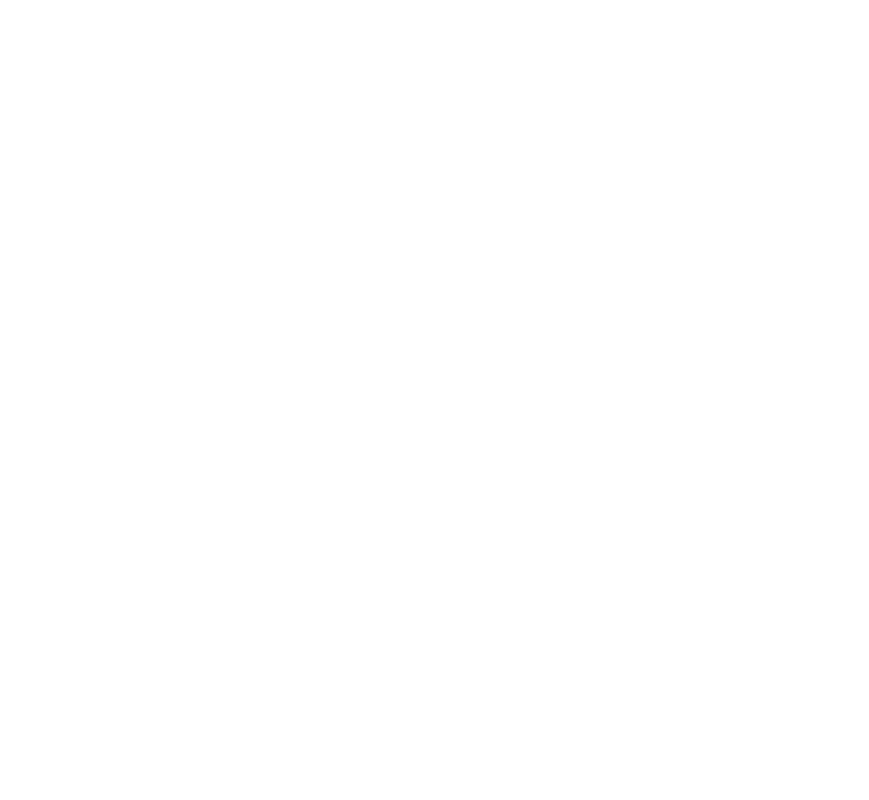
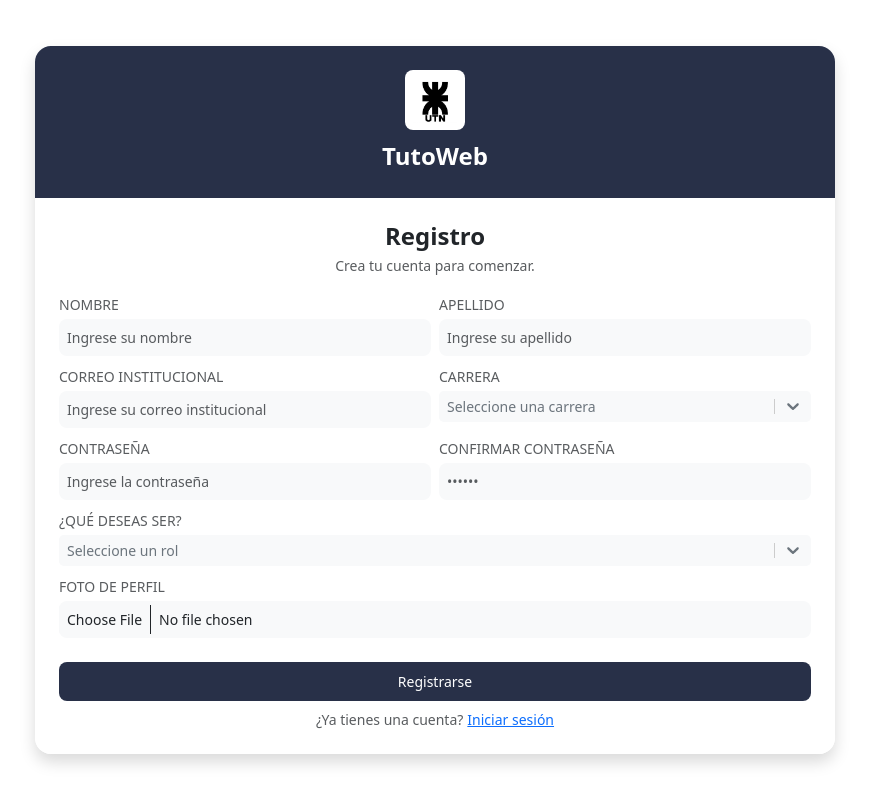
Before and after one commit to Consigli-Santino/tutoweb-frontend, a React (Vite) app: page /form-user in a window 1280 px wide. Before the commit this address had no page. Shown: the whole page, without its empty margins (205-1074 px from the left). Built offline with nearby package versions, Linux system fonts and the light colour scheme; no server answers.

Commit message:
work in load data by user email on edit

```diff
--- a/src/App.jsx
+++ b/src/App.jsx
@@ -1,6 +1,4 @@
-// App.jsx - Versión optimizada
-import React from 'react';
-import { BrowserRouter, Routes, Route, Navigate } from 'react-router-dom';
+import { BrowserRouter, Routes, Route } from 'react-router-dom';
 import { AuthProvider } from './context/AuthContext.jsx';
 import { EntidadesProvider } from "./context/EntidadesContext.jsx";
 
@@ -16,14 +14,13 @@ import FormUserByAdmin from './components/Admin/FormUserByAdmin.jsx';
 
 function App() {
     return (
-        <BrowserRouter>
+        <AuthProvider>
+            {/* Envolver todo con el EntidadesProvider FUERA de Routes */}
             <EntidadesProvider>
-            <AuthProvider>
+                <BrowserRouter>
                     <Routes>
-                        {/* Redirect root to login */}
-                        <Route path="/" element={<Navigate to="/login" replace />} />
-
                         {/* Rutas públicas (sin navbar/homebar) */}
+                        <Route path="/" element={<Login />} />
                         <Route path="/login" element={<Login />} />
                         <Route path="/register" element={<FormUser />} />
                         <Route path="/unauthorized" element={<Unauthorized />} />
@@ -60,11 +57,13 @@ function App() {
                                     <FormUserByAdmin />
                                 </ProtectedRoute>
                             } />
+                            {/* Añadimos la ruta para mi perfil dentro del layout pero sin protegerla */}
+                            <Route path="/form-user" element={<FormUser />} />
                         </Route>
                     </Routes>
-            </AuthProvider>
+                </BrowserRouter>
             </EntidadesProvider>
-        </BrowserRouter>
+        </AuthProvider>
     );
 }
 
--- a/src/components/Register/FormUser.jsx
+++ b/src/components/Register/FormUser.jsx
@@ -1,16 +1,25 @@
 import React, {useState, useCallback, useEffect} from 'react';
 import utnLogo from '../../assets/UTN_logo.jpg';
-import { useNavigate } from "react-router-dom";
+import { useNavigate, useParams, useSearchParams } from "react-router-dom";
 import _ from 'lodash';
 import '../Login/LoginButton.css';
 import CustomSelect from "../CustomInputs/CustomSelect.jsx";
+import { useAuth } from '../../context/AuthContext';
+import Unauthorized from "../Unauthorized/Unauthorized.jsx";
 
 const FormUser = () => {
     const navigate = useNavigate();
+    const { user } = useAuth();
+    const [searchParams] = useSearchParams();
+    const emailParam = searchParams.get('email');
+    const [error, setError] = useState(null);
     const [isLoading, setIsLoading] = useState(false);
     const [imagePreview, setImagePreview] = useState(null);
     const [carreras, setCarreras] = useState([]);
     const [roles, setRoles] = useState([]);
+    const [isEditing, setIsEditing] = useState(false);
+    const [isAuthorized, setIsAuthorized] = useState(true);
+    const [originalEmail, setOriginalEmail] = useState('');
 
     const [formData, setFormData] = useState({
         nombre: '',
@@ -18,7 +27,7 @@ const FormUser = () => {
         email: '',
         password: '',
         confirmPassword: '',
-        profileImage: null,
+        foto_perfil: null, // Cambiado de profileImage a foto_perfil
         id_rol: '',
         carrera_id: ''
     });
@@ -35,22 +44,83 @@ const FormUser = () => {
                 // Cargar roles
                 const rolesUrl = (import.meta.env.VITE_BACKEND_URL) + '/roles/all/register';
                 const rolesResponse = await fetch(rolesUrl);
-                debugger
                 const rolesData = await rolesResponse.json();
                 setRoles(rolesData.data);
+
+                // Si hay un email como parámetro, intentar cargar los datos del usuario
+                if (emailParam) {
+                    setIsEditing(true);
+                    setOriginalEmail(emailParam);
+
+                    // Verificar si el usuario actual tiene permiso para editar este perfil
+                    if (user && user.email !== emailParam) {
+                        setIsAuthorized(false);
+                    } else {
+                        await fetchUserData(emailParam);
+                    }
+                }
             } catch (error) {
                 console.error('Error fetching data:', error);
             }
         };
         fetchData();
-    }, []);
+    }, [emailParam, user]);
+
+    const fetchUserData = async (email) => {
+        try {
+            setIsLoading(true);
+            // Endpoint para obtener datos del usuario por email
+            const userUrl = `${import.meta.env.VITE_BACKEND_URL}/usuario/by-email/${email}`;
+
+            // Obtener el token del localStorage
+            const token = localStorage.getItem('token');
+
+            const response = await fetch(userUrl, {
+                headers: {
+                    'Authorization': `Bearer ${token}`
+                }
+            });
+
+            if (!response.ok) {
+                throw new Error('No se pudo obtener la información del usuario');
+            }
+
+            const userData = await response.json();
+            const user = userData.data;
+
+            // Actualizar el estado del formulario con los datos del usuario
+            setFormData({
+                nombre: user.nombre || '',
+                apellido: user.apellido || '',
+                email: user.email || '',
+                password: '',
+                confirmPassword: '',
+                profileImage: null,
+                id_rol: user.rol?.id?.toString() || '',
+                carrera_id: user.carreras?.[0]?.id?.toString() || ''
+            });
+
+            // Si hay una imagen de perfil, mostrarla
+            if (user.foto_perfil) {
+                const imageUrl = user.foto_perfil.startsWith('http')
+                    ? user.foto_perfil
+                    : `${import.meta.env.VITE_BACKEND_URL}${user.foto_perfil}`;
+
+                setImagePreview(imageUrl);
+            }
+        } catch (error) {
+            console.error('Error al cargar datos del usuario:', error);
+        } finally {
+            setIsLoading(false);
+        }
+    };
 
     const handleImageChange = (e) => {
         const file = e.target.files[0];
         if (file) {
             setFormData(prevState => ({
                 ...prevState,
-                profileImage: file
+                foto_perfil: file // Cambiamos el nombre de la propiedad a foto_perfil para que coincida con el backend
             }));
 
             // Create preview of the image
@@ -63,10 +133,10 @@ const FormUser = () => {
     };
 
     const handleChange = (e) => {
-        const { name, value, type, checked } = e.target;
+        const { name, value } = e.target;
         setFormData(prevState => ({
             ...prevState,
-            [name]: type === 'checkbox' ? (checked ? 'alumno&profesor' : 'alumno') : value
+            [name]: value
         }));
     };
 
@@ -75,61 +145,96 @@ const FormUser = () => {
             e.preventDefault();
             setIsLoading(true);
 
-            // Validate password match
+            // Validar contraseñas solo si se está registrando o si se están cambiando
+            if (!isEditing || (formData.password && formData.confirmPassword)) {
                 if (formData.password !== formData.confirmPassword) {
-                alert("Las contraseñas no coinciden");
+                    setError("Las contraseñas no coinciden");
                     setIsLoading(false);
                     return;
                 }
+            }
+
+            // Limpiar errores anteriores
+            setError(null);
 
             // Preparar FormData para enviar
             const formDataToSend = new FormData();
             formDataToSend.append('nombre', formData.nombre);
             formDataToSend.append('apellido', formData.apellido);
             formDataToSend.append('email', formData.email);
+
+            // Solo incluir la contraseña si se está registrando o si se ha proporcionado una nueva
+            if (!isEditing || formData.password) {
                 formDataToSend.append('password', formData.password);
-            formDataToSend.append('es_tutor', formData.role === 'alumno&profesor');
+            }
 
             // Agregar el ID del rol seleccionado
-            formDataToSend.append('id_rol', formData.id_rol);
+            formDataToSend.append('rol_id', formData.id_rol);
 
-            // Añadir ID de carrera como array
-            formDataToSend.append('id_carrera', [formData.carrera_id]);
+            // Añadir ID de carrera
+            formDataToSend.append('carrera_id', formData.carrera_id);
 
             // Añadir imagen si existe
-            if (formData.profileImage) {
-                formDataToSend.append('profile_image', formData.profileImage);
+            if (formData.foto_perfil) {
+                formDataToSend.append('foto_perfil', formData.foto_perfil);
             }
 
-            // Realizar la petición con FormData
-            fetch((import.meta.env.VITE_BACKEND_URL) + '/usuario/register-user', {
-                method: 'POST',
+            // Email original para actualización
+            if (isEditing) {
+                formDataToSend.append('original_email', originalEmail);
+            }
+
+            // URL del endpoint según sea registro o edición
+            const url = isEditing
+                ? `${import.meta.env.VITE_BACKEND_URL}/usuario`
+                : `${import.meta.env.VITE_BACKEND_URL}/usuario/register-user`;
+
+            // Obtener token si está editando
+            const headers = {};
+            if (isEditing) {
+                const token = localStorage.getItem('token');
+                if (token) {
+                    headers['Authorization'] = `Bearer ${token}`;
+                }
+            }
+
+            // Realizar la petición
+            fetch(url, {
+                method: isEditing ? 'PUT' : 'POST',
                 body: formDataToSend,
-                // No incluir Content-Type header, el navegador lo configura automáticamente
+                headers: headers
             })
                 .then(response => {
                     if (!response.ok) {
                         return response.json().then(data => {
-                            throw new Error(data.detail || 'Error en el registro');
+                            throw new Error(data.detail || data.message || (isEditing ? 'Error al actualizar' : 'Error en el registro'));
                         });
                     }
                     return response.json();
                 })
                 .then(data => {
-                    console.log('Registro exitoso:', data);
-                    alert('Usuario registrado correctamente');
-                    navigate('/login');
+                    console.log(isEditing ? 'Actualización exitosa:' : 'Registro exitoso:', data);
+                    if (data.success) {
+                        alert(isEditing ? 'Usuario actualizado correctamente' : 'Usuario registrado correctamente');
+                        navigate(isEditing ? '/home' : '/login');
+                    } else {
+                        setError(data.message || (isEditing ? 'Error al actualizar usuario' : 'Error al registrar usuario'));
+                    }
                 })
                 .catch(error => {
-                    console.error('Error en el registro:', error);
-                    alert(error.message || 'Error al registrar usuario');
+                    console.error(isEditing ? 'Error en la actualización:' : 'Error en el registro:', error);
+                    setError(error.message || (isEditing ? 'Error al actualizar usuario' : 'Error al registrar usuario'));
                 })
                 .finally(() => {
                     setIsLoading(false);
                 });
         }, 500, { leading: true, trailing: false }),
-        [navigate, formData]
+        [navigate, formData, isEditing, originalEmail]
     );
+
+    if (!isAuthorized) {
+        return <Unauthorized />;
+    }
 
     return (
         <div className="container-fluid min-vh-100 d-flex align-items-center justify-content-center px-3 py-2">
@@ -147,8 +252,18 @@ const FormUser = () => {
 
                     {/* Contenido del formulario */}
                     <div className="card-body p-3 p-md-4">
-                        <h1 className="fw-bold text-center fs-4 mb-1">Registro</h1>
-                        <p className="text-center text-muted mb-3 small">Crea tu cuenta para comenzar.</p>
+                        <h1 className="fw-bold text-center fs-4 mb-1">
+                            {isEditing ? 'Editar Perfil' : 'Registro'}
+                        </h1>
+                        <p className="text-center text-muted mb-3 small">
+                            {isEditing ? 'Actualiza tus datos personales.' : 'Crea tu cuenta para comenzar.'}
+                        </p>
+
+                        {error && (
+                            <div className="alert alert-danger" role="alert">
+                                {error}
+                            </div>
+                        )}
 
                         <form onSubmit={handleSubmit}>
                             <div className="row g-2">
@@ -190,7 +305,7 @@ const FormUser = () => {
                                         value={formData.email}
                                         onChange={handleChange}
                                         placeholder="Ingrese su correo institucional"
-                                        disabled={isLoading}
+                                        disabled={isLoading || isEditing} // Deshabilitar si está editando
                                         required
                                     />
                                 </div>
@@ -212,16 +327,18 @@ const FormUser = () => {
 
                             <div className="row g-2">
                                 <div className="col-md-6 mb-2">
-                                    <label className="form-label text-muted small mb-1">CONTRASEÑA</label>
+                                    <label className="form-label text-muted small mb-1">
+                                        {isEditing ? 'NUEVA CONTRASEÑA (dejar en blanco para mantener la actual)' : 'CONTRASEÑA'}
+                                    </label>
                                     <input
                                         type="password"
                                         className="form-control form-control-sm bg-light border-0 py-2 rounded-3"
                                         name="password"
                                         value={formData.password}
                                         onChange={handleChange}
-                                        placeholder="Ingrese la contraseña"
+                                        placeholder={isEditing ? "Nueva contraseña (opcional)" : "Ingrese la contraseña"}
                                         disabled={isLoading}
-                                        required
+                                        required={!isEditing} // Solo requerido para nuevo registro
                                     />
                                 </div>
                                 <div className="col-md-6 mb-2">
@@ -234,7 +351,7 @@ const FormUser = () => {
                                         onChange={handleChange}
                                         placeholder="••••••"
                                         disabled={isLoading}
-                                        required
+                                        required={!isEditing || formData.password !== ''} // Requerido si no está editando o si ha cambiado la contraseña
                                     />
                                 </div>
                             </div>
@@ -254,8 +371,8 @@ const FormUser = () => {
                                 />
                             </div>
 
-                            <div className="row g-2 mb-2">
-                                <div className="col-md-8 mb-2">
+                            <div className="row g-2 mb-3">
+                                <div className="col-12 mb-2">
                                     <label className="form-label text-muted small mb-1">FOTO DE PERFIL</label>
                                     <div className="d-flex align-items-center">
                                         {imagePreview && (
@@ -271,27 +388,11 @@ const FormUser = () => {
                                         <input
                                             type="file"
                                             className="form-control form-control-sm bg-light border-0 py-2 rounded-3"
-                                            name="profileImage"
+                                            name="foto_perfil"
                                             onChange={handleImageChange}
                                             accept="image/*"
                                             disabled={isLoading}
                                         />
-                                    </div>
-                                </div>
-                                <div className="col-md-4 mb-2 d-flex align-items-end">
-                                    <div className="form-check mb-1 mt-2">
-                                        <input
-                                            type="checkbox"
-                                            className="form-check-input"
-                                            id="rolCheck"
-                                            name="role"
-                                            checked={formData.role === 'alumno&profesor'}
-                                            onChange={handleChange}
-                                            disabled={isLoading}
-                                        />
-                                        <label className="form-check-label text-muted small" htmlFor="rolCheck">
-                                            También soy profesor
-                                        </label>
                                     </div>
                                 </div>
                             </div>
@@ -304,15 +405,21 @@ const FormUser = () => {
                             >
                                 <div className="login-button-content">
                                     {isLoading && <span className="login-button-spinner"></span>}
-                                    Registrarse
+                                    {isEditing ? 'Actualizar Perfil' : 'Registrarse'}
                                 </div>
                             </button>
 
                             <div className="text-center">
+                                {!isEditing ? (
                                     <p className="text-muted small mb-0">
                                         ¿Ya tienes una cuenta?
                                         <a href="/login" className="ms-1">Iniciar sesión</a>
                                     </p>
+                                ) : (
+                                    <p className="text-muted small mb-0">
+                                        <a href="/home" className="ms-1">Volver al inicio</a>
+                                    </p>
+                                )}
                             </div>
                         </form>
                     </div>
--- a/src/services/SideBarOptionsService.js
+++ b/src/services/SideBarOptionsService.js
@@ -1,11 +1,5 @@
 class SidebarOptionsService {
     sideBarOptions = [
-        {
-            "icon": "person-circle",
-            "name": "Mi Perfil",
-            "roles": ["guardia","superAdmin"],
-            "path": "/form-user"
-        },
         {
             "icon": "building-fill",
             "name": "Carreras",
```
Also changed, not shown: src/components/Navbar/Navbar.jsx (+35 -18 lines), src/context/EntidadesContext.jsx (+15 -39 lines). Lines whose indentation alone changed are shown as unchanged.
